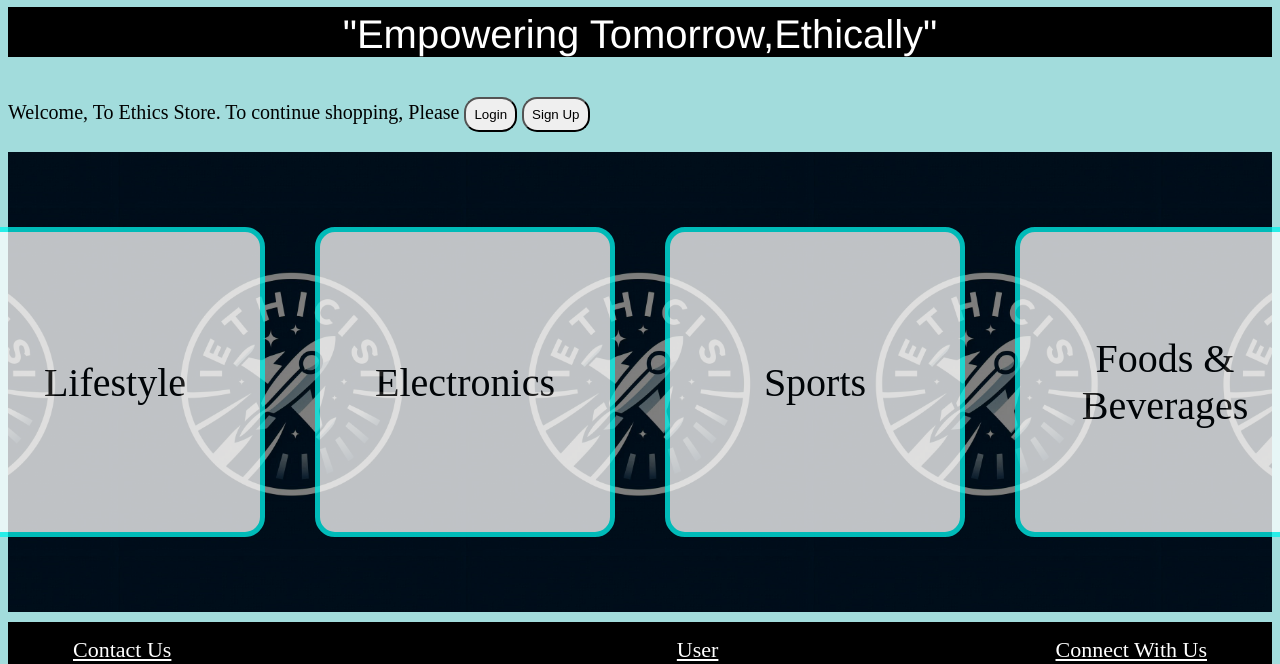
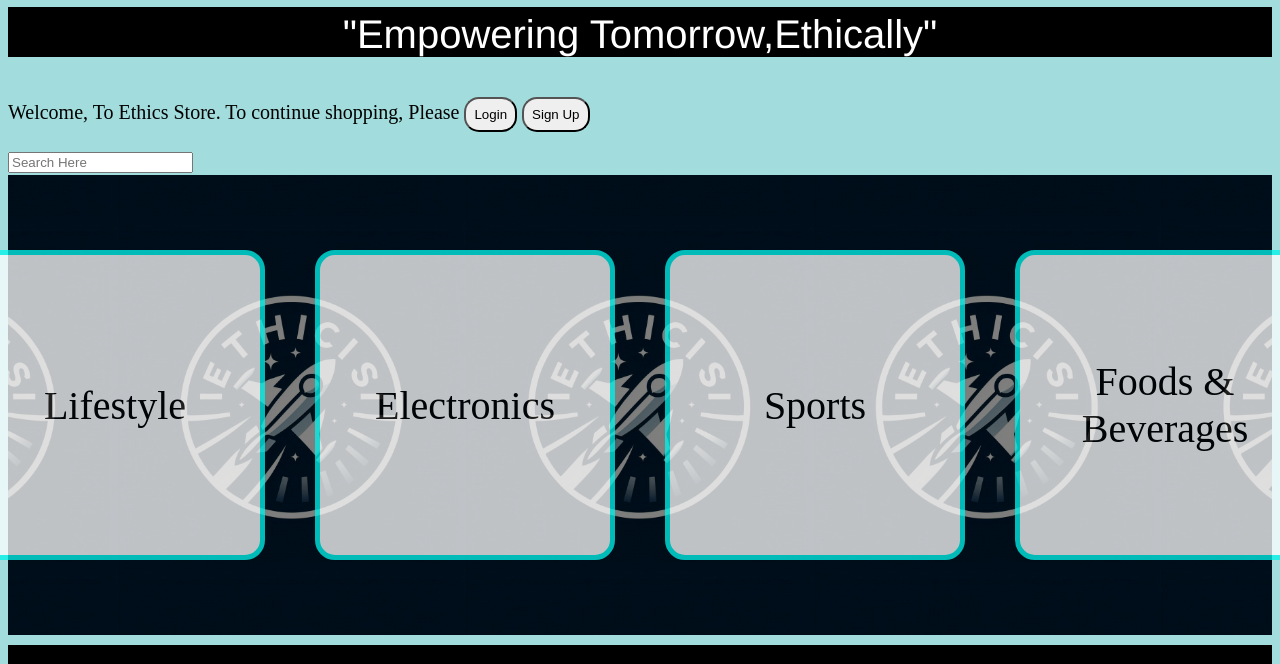
Before and after one commit to MayankPatle0/hosting-prac12, a plain HTML site: page index.html in a window 1280 px wide. Shown: the part 105-769 px from the top of the page. Drawn offline with Linux system fonts and the light colour scheme.

Commit message:
Add files via upload

```diff
--- a/index.html
+++ b/index.html
@@ -3,13 +3,20 @@
 <head>
     <meta charset="UTF-8">
     <meta name="viewport" content="width=device-width, initial-scale=1.0">
-    <title>Document</title> <link rel="stylesheet" href="prac12css.css">
+    <title>Document</title> <link rel="stylesheet" href="prac12css.css"> <link rel="stylesheet" href="https://cdnjs.cloudflare.com/ajax/libs/font-awesome/4.7.0/css/font-awesome.min.css">
 </head>
 <body>
    <img class="i13" src="final logo.jpg" alt=""><img class="i14" src="final logo.jpg" alt=""><p id="h1">ETHICS STORE</p>
     <p id="i2">"Empowering Tomorrow,Ethically"</p>
+    <div class="header1">
+        <div class="innerheader">
     <p id="i4">Welcome, To Ethics Store. To continue shopping, Please
     <a href="login.html"><button class="i3">Login</button></a> <a href="signup.html"><button class="i3">Sign Up</button></a></p>
+    </div>
+    <div class="innerheader">
+        <i class="fa-regular fa-magnifying-glass"></i><input type="text" class="searchbar" placeholder="Search Here">
+    </div>
+    </div>
    <div id="i1">
     <div class="container">
         <a href="lifestyle.html"><div id="a1" class="c3">Lifestyle</div></a>
@@ -20,7 +27,7 @@
    </div>
 <div class="footer">
     <div class="footer-section">
-    <p class="a7"><u>Contact Us</u></p>
+    <p class="a7">Contact Us</p>
     <ul>
         <li><p class="a8">Support- www.ethicsstore.com</p></li>
         <li><p class="a8">Email- ethicsstore@gmail.com</p></li>
@@ -28,7 +35,7 @@
     </ul>
     </div>
     <div class="footer-section">
-        <p class="a7"><u>User</u></p>
+        <p class="a7">User</p>
         <ul>
             <li><a href="ephemeral.htm"><p class="a8">Your Account</p></a></li>
             <li><a href="ephemeral.htm"><p class="a8">Help</p></a></li>
@@ -36,7 +43,7 @@
         </ul>
     </div>
     <div class="footer-section">
-        <p class="a7"><u>Connect With Us</u></p>
+        <p class="a7">Connect With Us</p>
         <ul>
             <li><img class="i9" src="instalogofinal.jpeg" alt=""><a href=""> <p class="a8">Instagram</p></a></li>
             <li><img class="i9" src="xlogo.jpeg" alt=""><a href=""> <p class="a8">X</p></a></li>
```
